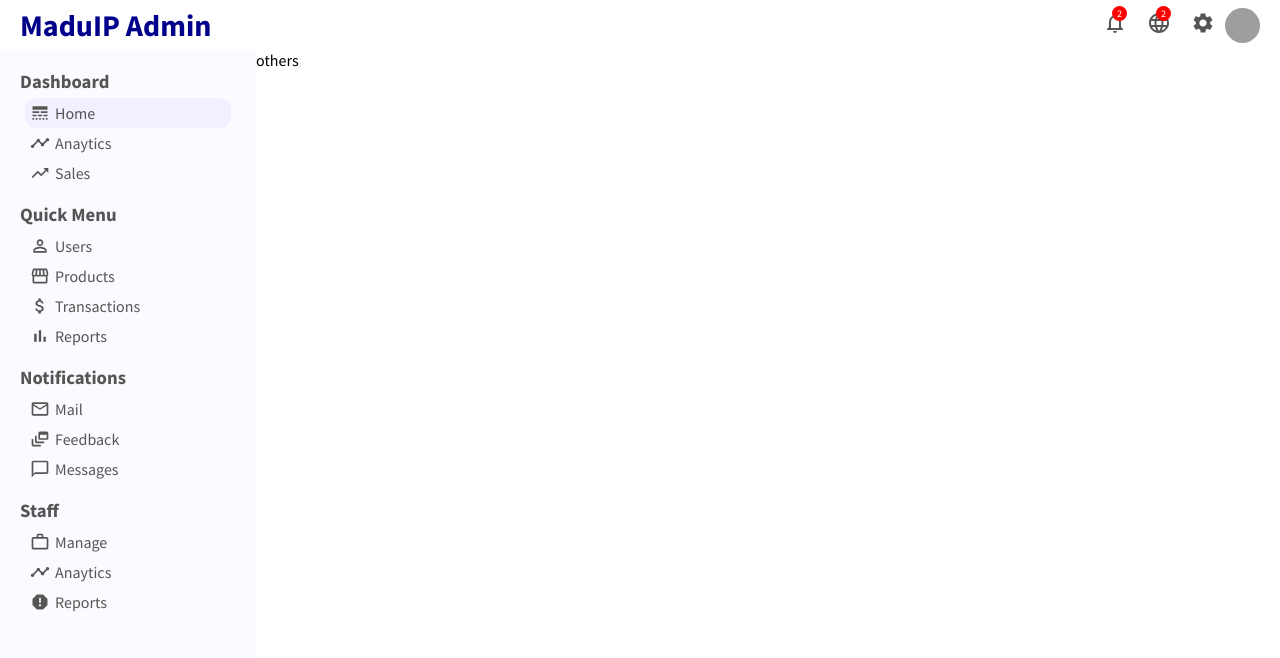
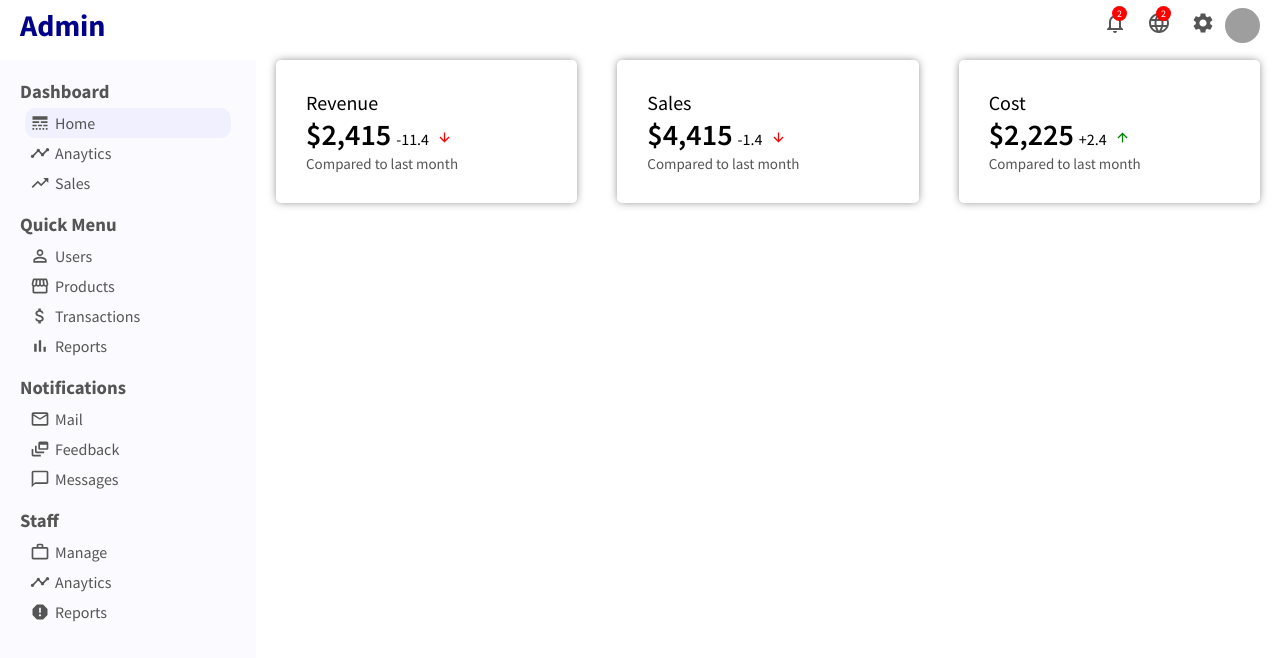
Before and after one commit to maduiep/react-admin-dashboard, a React (Create React App) app: page / in a window 1280 px wide. Shown: the top 658 px of the page. Built offline with nearby package versions, Linux system fonts and the light colour scheme.

Commit message:
competed price box in features page

```diff
--- a/src/App.js
+++ b/src/App.js
@@ -2,6 +2,7 @@ import React from 'react'
 import './sass/main.scss'
 import Topbar from './components/layouts/Topbar'
 import Sidebar from './components/layouts/Sidebar'
+import Home from './components/pages/Home'
 
 function App() {
   return (
@@ -9,7 +10,7 @@ function App() {
       <Topbar />
       <div className="container">
         <Sidebar/>
-        <div className="others">others</div>
+        <Home/>
       </div>
 
     </div>
--- /dev/null
+++ b/src/components/features/FeaturedInfo.jsx
@@ -0,0 +1,35 @@
+import React from 'react'
+import {ArrowDownward, ArrowUpward} from "@material-ui/icons"
+
+function featuredInfo() {
+    return (
+        <div className="featured">
+            <div className="featured__item">
+                <span className="featured__title">Revenue</span>
+                <div className="featured__Container">
+                    <span className="featured__money">$2,415</span>
+                    <span className="featured__rate">-11.4 <ArrowDownward className="featured__icon-negative"/></span>
+                </div>
+                <span className="featured__sub">Compared to last month</span>
+            </div>
+            <div className="featured__item">
+                <span className="featured__title">Sales</span>
+                <div className="featured__Container">
+                    <span className="featured__money">$4,415</span>
+                    <span className="featured__rate">-1.4 <ArrowDownward className="featured__icon-negative"/></span>
+                </div>
+                <span className="featured__sub">Compared to last month</span>
+            </div>
+            <div className="featured__item">
+                <span className="featured__title">Cost</span>
+                <div className="featured__Container">
+                    <span className="featured__money">$2,225</span>
+                    <span className="featured__rate">+2.4 <ArrowUpward className="featured__icon-positive"/></span>
+                </div>
+                <span className="featured__sub">Compared to last month</span>
+            </div>
+        </div>
+    )
+}
+
+export default featuredInfo
--- a/src/components/layouts/Topbar.jsx
+++ b/src/components/layouts/Topbar.jsx
@@ -7,7 +7,7 @@ function Topbar() {
         <div className="topbar">
             <div className="topbar__wrapper">
                 <div className="topbar__wrapper-left">
-                    <span className="logo">MaduIP Admin</span>
+                    <span className="logo">Admin</span>
                 </div>
                 <div className="topbar__wrapper-right">
                     <div className="icons">
--- /dev/null
+++ b/src/components/pages/Home.jsx
@@ -0,0 +1,12 @@
+import React from 'react'
+import FeaturedInfo from '../features/FeaturedInfo'
+
+function Home() {
+    return (
+        <div className="home">
+            <FeaturedInfo />
+        </div>
+    )
+}
+
+export default Home
--- a/src/sass/abstract/_variables.scss
+++ b/src/sass/abstract/_variables.scss
@@ -4,6 +4,7 @@ $black: #000;
 $color-1: darkblue;
 $color-2: red;
 $color-3: #555;
+$color-4: green;
 
 $color-light: rgb(251, 251, 255);
 $color-light-grey: rgb(187, 186, 186);
--- a/src/sass/base/_base.scss
+++ b/src/sass/base/_base.scss
@@ -10,8 +10,5 @@ body {
 
 .container {
     display: flex;
+    margin-top: 10px;
 }
-
-.others {
-    flex: 4;
-}
--- /dev/null
+++ b/src/sass/components/_featuredInfo.scss
@@ -0,0 +1,53 @@
+.featured {
+    width: 100%;
+    display: flex;
+    justify-content: space-between;
+
+    &__item {
+        flex: 1;
+        margin: 0px 20px;
+        padding: 30px;
+        border-radius: 5px;
+        cursor: pointer;
+        box-shadow: 0px 0px 9px -1px rgba(0,0,0,0.5);
+        -webkit-box-shadow: 0px 0px 9px -1px rgba(0,0,0,0.5);
+        -moz-box-shadow: 0px 0px 9px -1px rgba(0,0,0,0.5);
+    }
+
+    &__title {
+        font-size: 20px;
+    }
+
+    &__container {
+        margin: 5px 0px;
+        display: flex;
+        align-items: center;
+    }
+
+    &__money {
+        font-size: 30px;
+        font-weight: 600;
+    }
+
+    &__rate {
+        align-items: center;
+        margin-left: 5px;
+    }
+
+    &__icon-negative {
+        font-size: 15px !important;
+        margin-left: 5px;
+        color: $color-2;
+    }
+
+    &__icon-positive {
+        font-size: 15px !important;
+        margin-left: 5px;
+        color: $color-4;
+    }
+
+    &__sub {
+        font-size: 15px;
+        color: $color-3;
+    }
+}
--- /dev/null
+++ b/src/sass/components/_home.scss
@@ -0,0 +1,3 @@
+.home {
+    flex: 4;
+}
--- a/src/sass/main.scss
+++ b/src/sass/main.scss
@@ -1,21 +1,8 @@
-// import base
+
 @import 'base/base';
 
-// import abstract
 @import 'abstract/variables';
 @import 'components/topbar';
 @import 'components/sidebar';
-
-// import utilities
-// @import 'utilities/utils.scss';
-
-// import layout
-// @import 'layout/grid';
-
-// import components
-// @import 'components/header';
-// @import 'components/navbar';
-// @import 'components/about';
-// @import 'components/show';
-// @import 'components/blank';
-// @import 'components/portfolio';
+@import 'components/home';
+@import 'components/featuredInfo';
```
